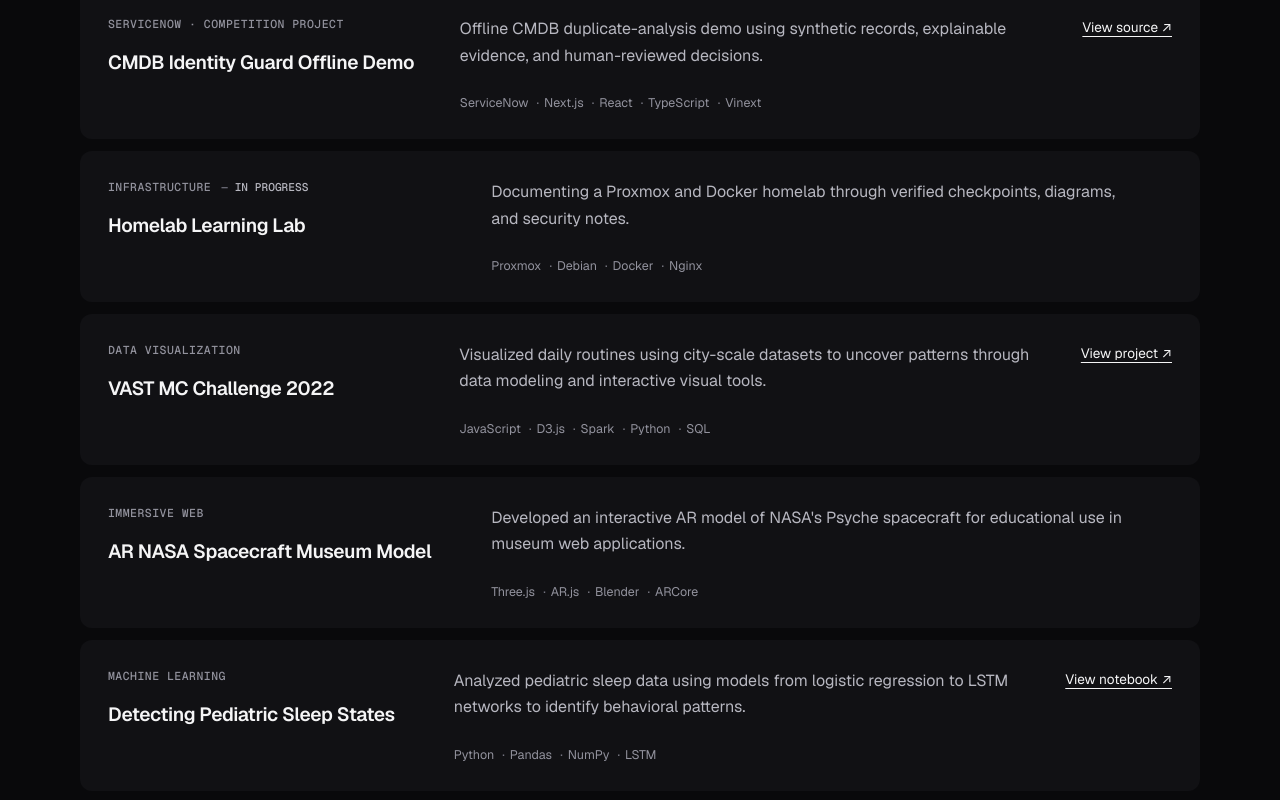
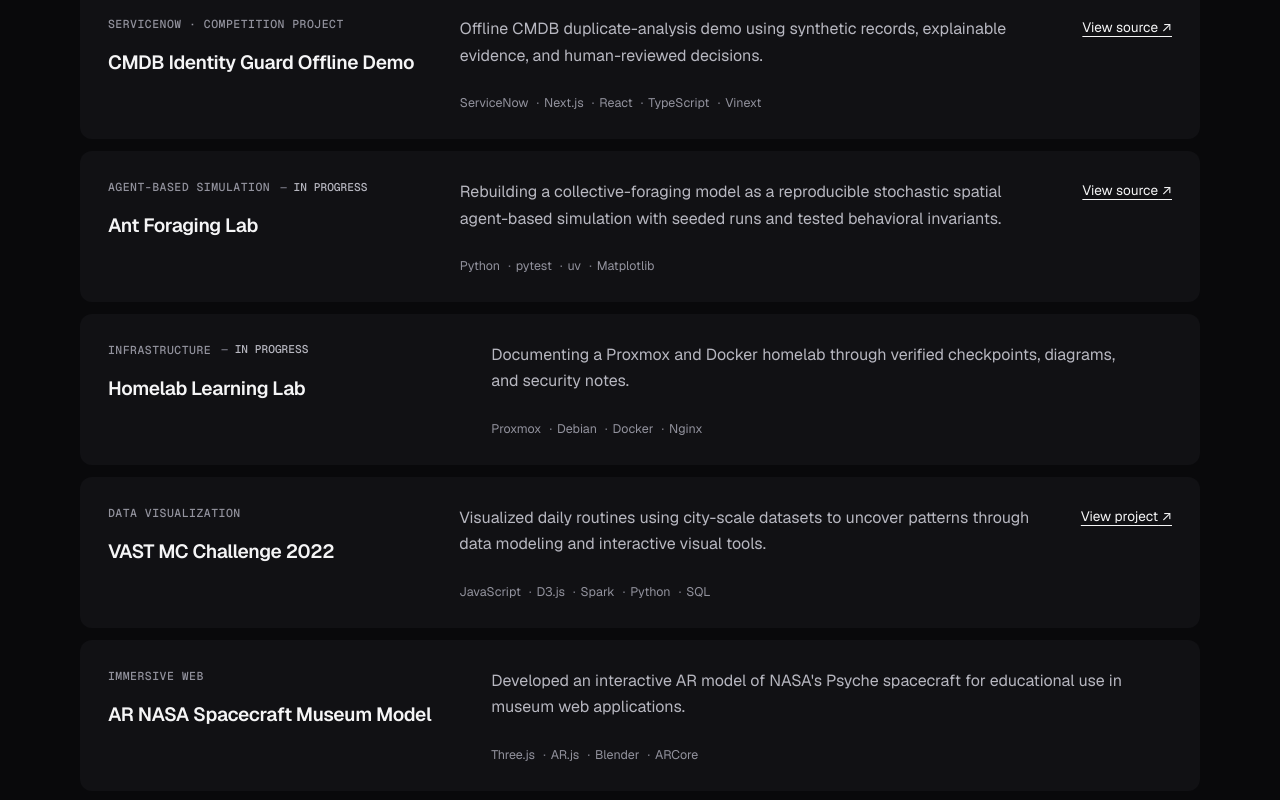
Before and after one commit to lcris689/CrisWebsite, a React (Vite) app: page / in a window 1280 px wide. Shown: the part 672-1472 px from the top of the page. Built offline with nearby package versions, Linux system fonts and the light colour scheme.

Commit message:
Ant lab added to portfolio

```diff
--- a/src/data/portfolio.js
+++ b/src/data/portfolio.js
@@ -8,6 +8,15 @@ export const projects = [
     links: [{ label: 'View source', href: 'https://github.com/lcris689/cmdb-identity-guard-demo' }],
     image: '/projects/cmdb-identity-guard-offline.webp',
     imageAlt: 'CMDB Identity Guard offline demo overview with identity-health metrics and duplicate review queue'
+  },
+  {
+    slug: 'ant-foraging-lab',
+    eyebrow: 'Agent-based simulation',
+    title: 'Ant Foraging Lab',
+    status: 'In progress',
+    description: 'Rebuilding a collective-foraging model as a reproducible stochastic spatial agent-based simulation with seeded runs and tested behavioral invariants.',
+    technologies: ['Python', 'pytest', 'uv', 'Matplotlib'],
+    links: [{ label: 'View source', href: 'https://github.com/lcris689/ant-foraging-lab' }]
   },
   {
     slug: 'homelab-learning-lab',
@@ -35,15 +44,6 @@ export const projects = [
     technologies: ['Three.js', 'AR.js', 'Blender', 'ARCore'],
     links: [],
     visual: 'orbit'
-  },
-  {
-    slug: 'sleep-states',
-    eyebrow: 'Machine learning',
-    title: 'Detecting Pediatric Sleep States',
-    description: 'Analyzed pediatric sleep data using models from logistic regression to LSTM networks to identify behavioral patterns.',
-    technologies: ['Python', 'Pandas', 'NumPy', 'LSTM'],
-    links: [{ label: 'View notebook', href: 'https://www.kaggle.com/code/cristoballizarraga/detect-sleep-states-baseline-solution/edit' }],
-    visual: 'sleep-wave'
   }
 ]
 
```
Also changed, not shown: 1 other file (tests, documents, lock files or other folders).
